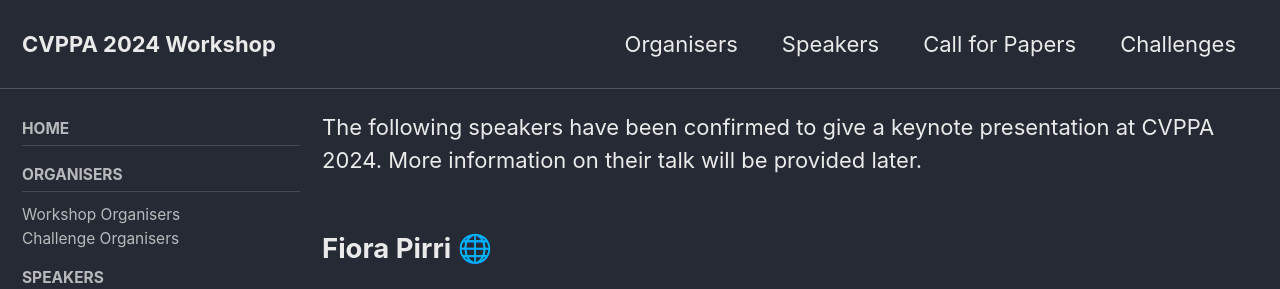
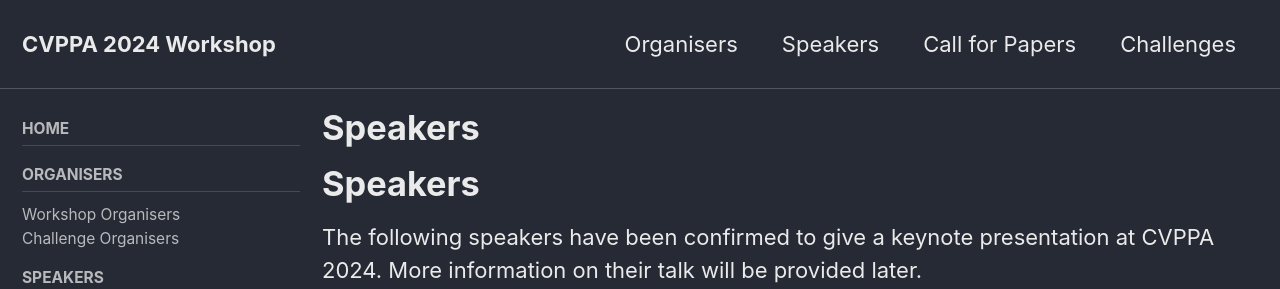
Before and after one commit to cvppa2024/cvppa2024.github.io, a Jekyll site: the page built from _pages/speakers.md, in a window 1280 px wide and 900 px high, cut to the strip 0-289 px from the top of the window. Built offline with Jekyll 4.4.1, drawn with Linux system fonts in a browser that asks for light colours; cached includes are drawn as plain includes; our own code applies the rules of GitHub Pages for plain Markdown files.

Commit message:
Updated speaker page

```diff
--- a/_pages/speakers.md
+++ b/_pages/speakers.md
@@ -4,6 +4,7 @@ permalink: /speakers/
 sidebar:
     nav: "sidebar"
 ---
+# Speakers
 
 The following speakers have been confirmed to give a keynote presentation at CVPPA 2024. More information on their talk will be provided later.
 
```
